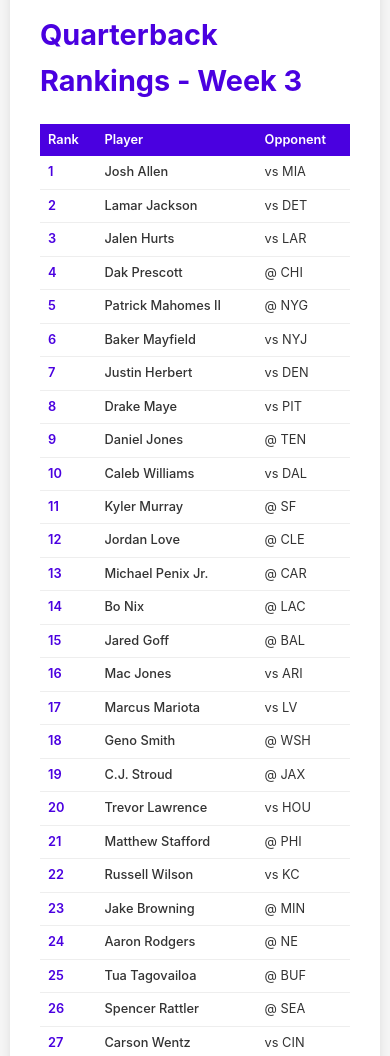
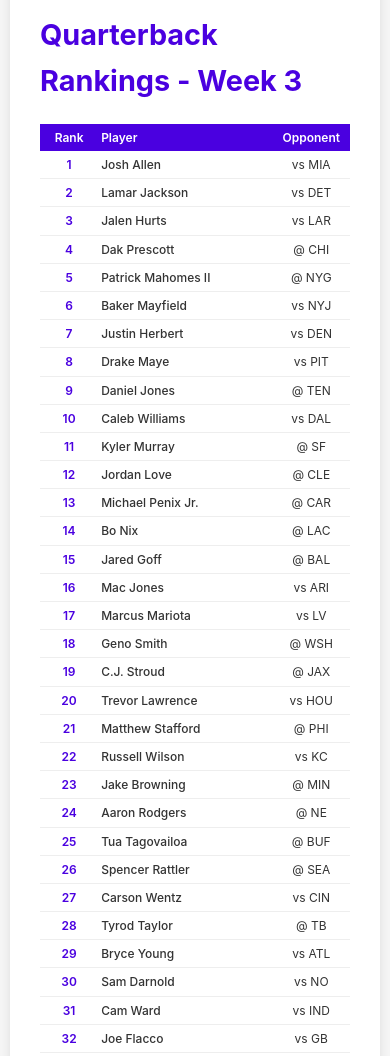
Before and after one commit to coffewhale/boone-football-rankings, a website: page index.html in a window 390 px wide. Shown: the part 920-1976 px from the top of the page. Drawn offline with Linux system fonts and the light colour scheme.

Commit message:
horitzontal fix

```diff
--- a/styles.css
+++ b/styles.css
@@ -256,17 +256,40 @@ header h1 {
 }
 
 @media (max-width: 480px) {
+    /* More aggressive spacing for mobile */
+    .rankings-table {
+        table-layout: fixed; /* Better column control */
+        width: 100%;
+        font-size: 0.75rem; /* Smaller font */
+    }
+
     .rankings-table th,
     .rankings-table td {
-        padding: 6px 8px;
-        font-size: 0.8rem;
+        padding: 4px 3px; /* Minimal padding */
+        font-size: 0.75rem;
     }
 
+    /* Make rank column narrower */
+    .rankings-table th:first-child,
+    .rankings-table td:first-child {
+        width: 15%; /* Rank takes less space */
+        text-align: center;
+    }
+
+    /* Player name gets more space */
+    .rankings-table th:nth-child(2),
+    .rankings-table td:nth-child(2) {
+        width: 45%; /* Player name gets most space */
+        padding-right: 5px; /* Small gap to next column */
+    }
+
+    /* Value columns share remaining space */
+    .rankings-table th:nth-child(3),
+    .rankings-table td:nth-child(3),
     .rankings-table th:nth-child(4),
-    .rankings-table td:nth-child(4),
-    .rankings-table th:nth-child(5),
-    .rankings-table td:nth-child(5) {
-        display: none;
+    .rankings-table td:nth-child(4) {
+        width: 20%;
+        text-align: center;
     }
 }
 
```
